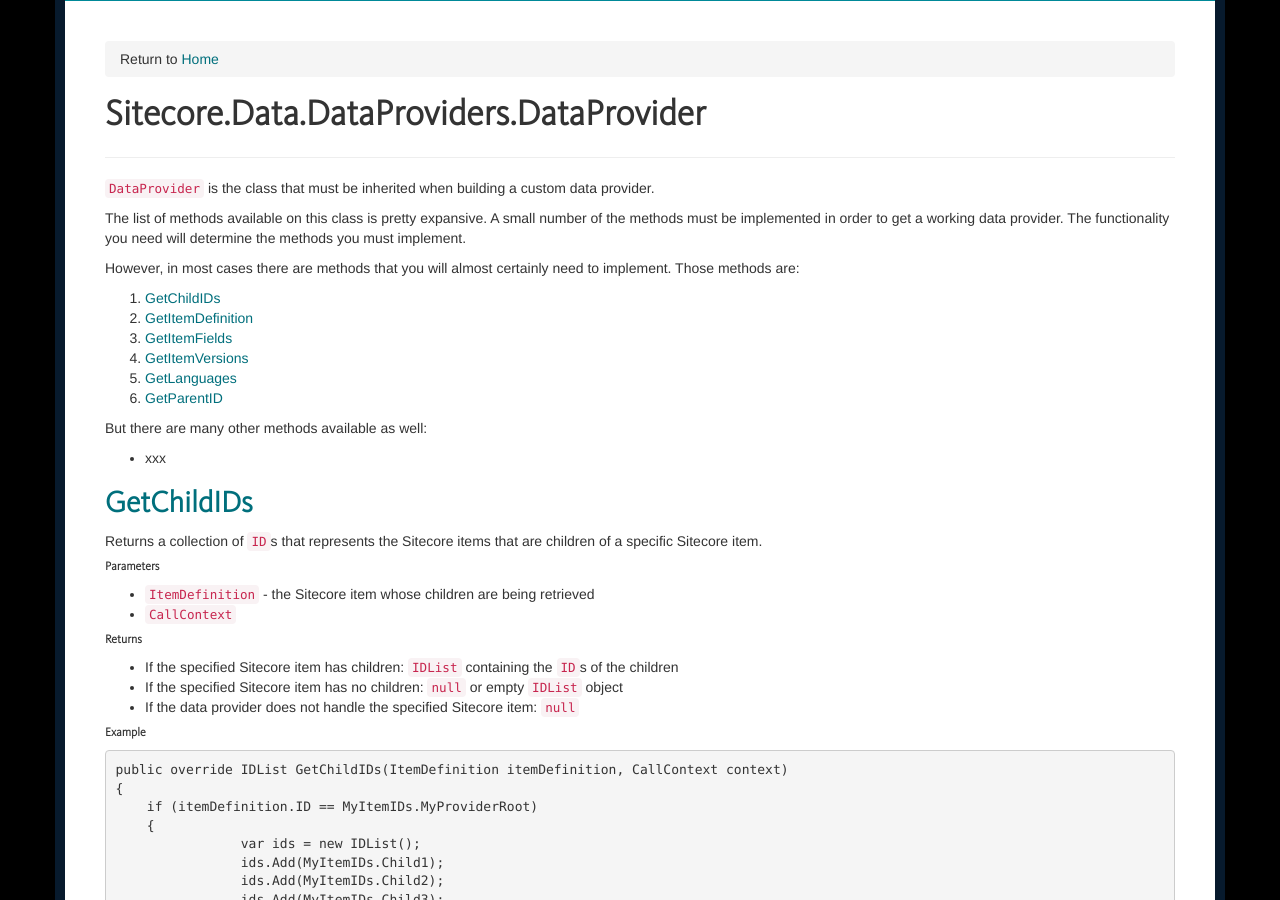
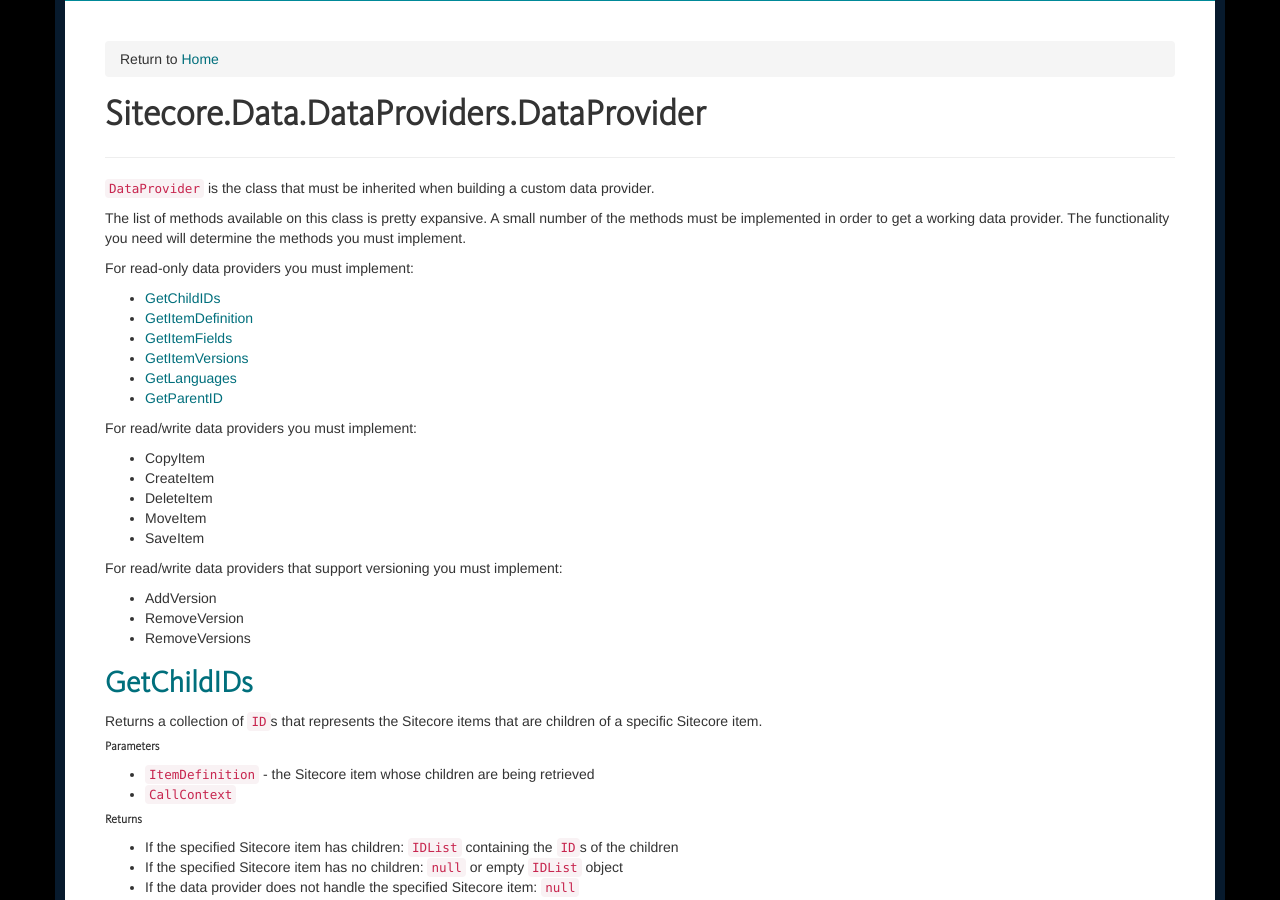
Before and after one commit to Sitecore-Community/docs, a Jekyll site: the page built from documentation/Sitecore Fundamentals/Data Providers/Implementing a Data Provider/API/DataProvider/index.md, in a window 1280 px wide and 900 px high, scrolled down 270 px. Built offline with Jekyll 4.4.1, drawn with Linux system fonts in a browser that asks for light colours; nearby versions of some CDN libraries.

Commit message:
formatting

```diff
--- a/documentation/Sitecore Fundamentals/Data Providers/Implementing a Data Provider/API/DataProvider/index.md
+++ b/documentation/Sitecore Fundamentals/Data Providers/Implementing a Data Provider/API/DataProvider/index.md
@@ -6,18 +6,28 @@
 
 The list of methods available on this class is pretty expansive. A small number of the methods must be implemented in order to get a working data provider. The functionality you need will determine the methods you must implement.
 
-However, in most cases there are methods that you will almost certainly need to implement. Those methods are:
+For read-only data providers you must implement:
 
-1. [GetChildIDs](#GetChildIDs)
-2. [GetItemDefinition](#GetItemDefinition)
-3. [GetItemFields](#GetItemFields)
-4. [GetItemVersions](#GetItemVersions)
-5. [GetLanguages](#GetLanguages)
-6. [GetParentID](#GetParentID)
+* [GetChildIDs](#GetChildIDs)
+* [GetItemDefinition](#GetItemDefinition)
+* [GetItemFields](#GetItemFields)
+* [GetItemVersions](#GetItemVersions)
+* [GetLanguages](#GetLanguages)
+* [GetParentID](#GetParentID)
 
-But there are many other methods available as well:
+For read/write data providers you must implement:
 
-* xxx
+* CopyItem
+* CreateItem
+* DeleteItem
+* MoveItem
+* SaveItem
+
+For read/write data providers that support versioning you must implement:
+
+* AddVersion
+* RemoveVersion
+* RemoveVersions
 
 ## <a name="GetChildIDs">GetChildIDs</a>
 
@@ -40,11 +50,11 @@
 	{
 	    if (itemDefinition.ID == MyItemIDs.MyProviderRoot)
 	    {
-			var ids = new IDList();
-			ids.Add(MyItemIDs.Child1);
-			ids.Add(MyItemIDs.Child2);
-			ids.Add(MyItemIDs.Child3);
-			return ids;
+	        var ids = new IDList();
+	        ids.Add(MyItemIDs.Child1);
+	        ids.Add(MyItemIDs.Child2);
+	        ids.Add(MyItemIDs.Child3);
+	        return ids;
 	    }
 	    return null;
 	}
```
Also changed, not shown: documentation/Sitecore Fundamentals/Data Providers/Implementing a Data Provider/API/index.md (+12 -12 lines), documentation/Sitecore Fundamentals/Data Providers/Implementing a Data Provider/Mapping Identifiers/index.md (+4 -4 lines), documentation/Sitecore Fundamentals/Data Providers/Implementing a Data Provider/Templates/index.md (+3 -1 lines), documentation/Sitecore Fundamentals/Data Providers/index.md (+7 -3 lines).
